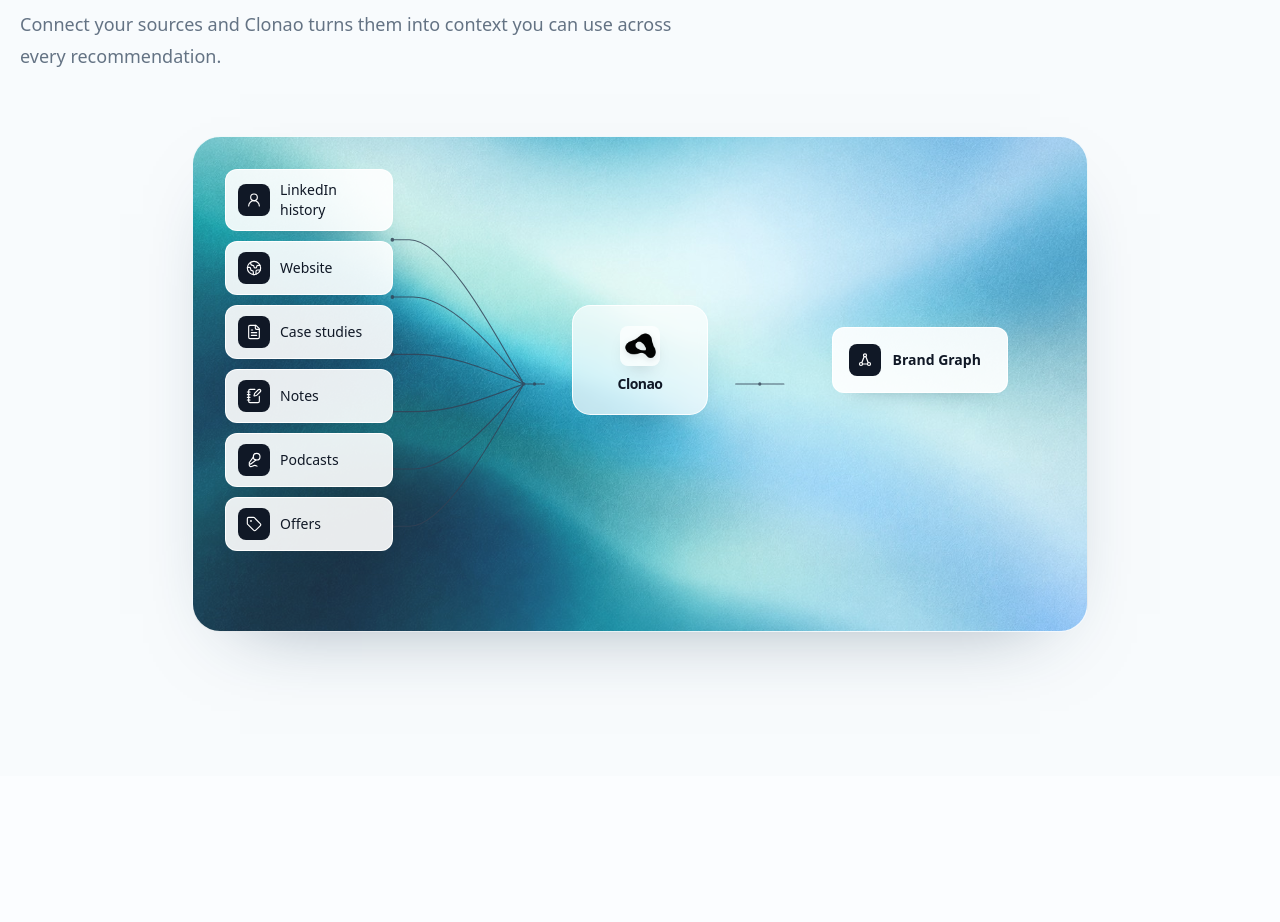
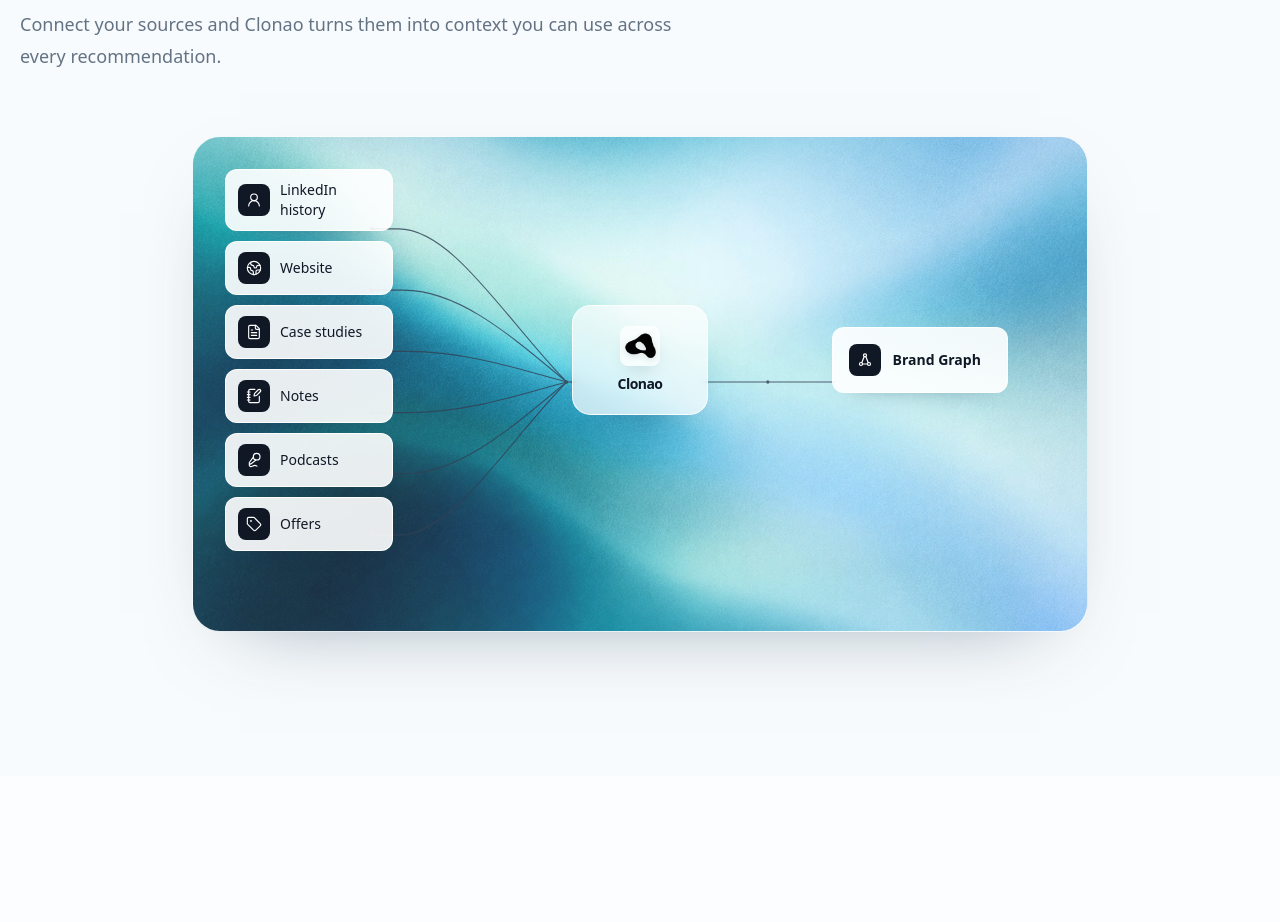
Before and after one commit to veokleo-create07/linkeldn.tool.100k, a Next.js app: page / in a window 1280 px wide. Shown: the part 4100-5022 px from the top of the page. Built offline with nearby package versions, Linux system fonts and the light colour scheme.

Commit message:
fix: align grounding diagram fan-in paths

```diff
--- a/src/components/marketing/knowledge-sources-section.tsx
+++ b/src/components/marketing/knowledge-sources-section.tsx
@@ -40,16 +40,16 @@
 
       <svg aria-hidden="true" className="pointer-events-none absolute inset-0 z-0 h-full w-full" viewBox="0 0 1000 500" preserveAspectRatio="none" fill="none">
         <g className="sm:hidden" stroke="#334155" strokeWidth="1.15" strokeLinecap="round" strokeLinejoin="round" opacity="0.82">
-          <path d="M340 104H344C351 104 359 174 365 250" /><path d="M340 162H345C352 162 359 205 365 250" /><path d="M340 220H346C353 220 359 238 365 250" /><path d="M340 278H346C353 278 359 262 365 250" /><path d="M340 336H345C352 336 359 295 365 250" /><path d="M340 394H344C351 394 359 326 365 250" /><path d="M365 250H380M660 250H700" />
-          <circle cx="340" cy="104" r="2" fill="#334155" stroke="none" /><circle cx="340" cy="162" r="2" fill="#334155" stroke="none" /><circle cx="340" cy="220" r="2" fill="#334155" stroke="none" /><circle cx="340" cy="278" r="2" fill="#334155" stroke="none" /><circle cx="340" cy="336" r="2" fill="#334155" stroke="none" /><circle cx="340" cy="394" r="2" fill="#334155" stroke="none" /><circle cx="365" cy="250" r="1.8" fill="#334155" stroke="none" /><circle cx="372" cy="250" r="1.8" fill="#334155" stroke="none" /><circle cx="680" cy="250" r="1.8" fill="#334155" stroke="none" />
+          <path d="M180 80H205C285 80 390 158 465 200" /><path d="M180 128H210C292 128 397 174 465 200" /><path d="M180 176H215C300 176 408 192 465 200" /><path d="M180 224H215C300 224 408 208 465 200" /><path d="M180 272H210C292 272 397 226 465 200" /><path d="M180 320H205C285 320 390 242 465 200" /><path d="M465 200H484M560 200H730" />
+          <circle cx="180" cy="80" r="2" fill="#334155" stroke="none" /><circle cx="180" cy="128" r="2" fill="#334155" stroke="none" /><circle cx="180" cy="176" r="2" fill="#334155" stroke="none" /><circle cx="180" cy="224" r="2" fill="#334155" stroke="none" /><circle cx="180" cy="272" r="2" fill="#334155" stroke="none" /><circle cx="180" cy="320" r="2" fill="#334155" stroke="none" /><circle cx="465" cy="200" r="1.8" fill="#334155" stroke="none" /><circle cx="474" cy="200" r="1.8" fill="#334155" stroke="none" /><circle cx="645" cy="200" r="1.8" fill="#334155" stroke="none" />
         </g>
         <g className="hidden sm:block lg:hidden" stroke="#334155" strokeWidth="1.15" strokeLinecap="round" strokeLinejoin="round" opacity="0.82">
-          <path d="M338 104H348C362 104 382 176 395 250" /><path d="M338 162H350C365 162 383 207 395 250" /><path d="M338 220H352C368 220 385 239 395 250" /><path d="M338 278H352C368 278 385 261 395 250" /><path d="M338 336H350C365 336 383 294 395 250" /><path d="M338 394H348C362 394 382 324 395 250" /><path d="M395 250H415M660 250H725" />
-          <circle cx="338" cy="104" r="2" fill="#334155" stroke="none" /><circle cx="338" cy="162" r="2" fill="#334155" stroke="none" /><circle cx="338" cy="220" r="2" fill="#334155" stroke="none" /><circle cx="338" cy="278" r="2" fill="#334155" stroke="none" /><circle cx="338" cy="336" r="2" fill="#334155" stroke="none" /><circle cx="338" cy="394" r="2" fill="#334155" stroke="none" /><circle cx="395" cy="250" r="1.8" fill="#334155" stroke="none" /><circle cx="405" cy="250" r="1.8" fill="#334155" stroke="none" /><circle cx="692" cy="250" r="1.8" fill="#334155" stroke="none" />
+          <path d="M192 69H220C300 69 370 168 430 224" /><path d="M192 131H224C310 131 378 187 430 224" /><path d="M192 193H228C318 193 390 214 430 224" /><path d="M192 255H228C318 255 390 234 430 224" /><path d="M192 317H224C310 317 378 261 430 224" /><path d="M192 379H220C300 379 370 280 430 224" /><path d="M430 224H444M556 224H686" />
+          <circle cx="192" cy="69" r="2" fill="#334155" stroke="none" /><circle cx="192" cy="131" r="2" fill="#334155" stroke="none" /><circle cx="192" cy="193" r="2" fill="#334155" stroke="none" /><circle cx="192" cy="255" r="2" fill="#334155" stroke="none" /><circle cx="192" cy="317" r="2" fill="#334155" stroke="none" /><circle cx="192" cy="379" r="2" fill="#334155" stroke="none" /><circle cx="430" cy="224" r="1.8" fill="#334155" stroke="none" /><circle cx="437" cy="224" r="1.8" fill="#334155" stroke="none" /><circle cx="621" cy="224" r="1.8" fill="#334155" stroke="none" />
         </g>
         <g className="hidden lg:block" stroke="#334155" strokeWidth="1.15" strokeLinecap="round" strokeLinejoin="round" opacity="0.82">
-          <path d="M223 104H242C278 104 326 178 370 250" /><path d="M223 162H246C285 162 331 207 370 250" /><path d="M223 220H250C293 220 337 239 370 250" /><path d="M223 278H250C293 278 337 261 370 250" /><path d="M223 336H246C285 336 331 293 370 250" /><path d="M223 394H242C278 394 326 322 370 250" /><path d="M370 250H393M607 250H661" />
-          <circle cx="223" cy="104" r="2" fill="#334155" stroke="none" /><circle cx="223" cy="162" r="2" fill="#334155" stroke="none" /><circle cx="223" cy="220" r="2" fill="#334155" stroke="none" /><circle cx="223" cy="278" r="2" fill="#334155" stroke="none" /><circle cx="223" cy="336" r="2" fill="#334155" stroke="none" /><circle cx="223" cy="394" r="2" fill="#334155" stroke="none" /><circle cx="370" cy="250" r="1.8" fill="#334155" stroke="none" /><circle cx="382" cy="250" r="1.8" fill="#334155" stroke="none" /><circle cx="634" cy="250" r="1.8" fill="#334155" stroke="none" />
+          <path d="M200 93H230C290 93 350 185 418 248" /><path d="M200 155H235C300 155 360 205 418 248" /><path d="M200 217H240C310 217 375 238 418 248" /><path d="M200 279H240C310 279 375 258 418 248" /><path d="M200 341H235C300 341 360 291 418 248" /><path d="M200 403H230C290 403 350 311 418 248" /><path d="M418 248H432M568 248H718" />
+          <circle cx="200" cy="93" r="2" fill="#334155" stroke="none" /><circle cx="200" cy="155" r="2" fill="#334155" stroke="none" /><circle cx="200" cy="217" r="2" fill="#334155" stroke="none" /><circle cx="200" cy="279" r="2" fill="#334155" stroke="none" /><circle cx="200" cy="341" r="2" fill="#334155" stroke="none" /><circle cx="200" cy="403" r="2" fill="#334155" stroke="none" /><circle cx="418" cy="248" r="1.8" fill="#334155" stroke="none" /><circle cx="425" cy="248" r="1.8" fill="#334155" stroke="none" /><circle cx="643" cy="248" r="1.8" fill="#334155" stroke="none" />
         </g>
       </svg>
 
```
